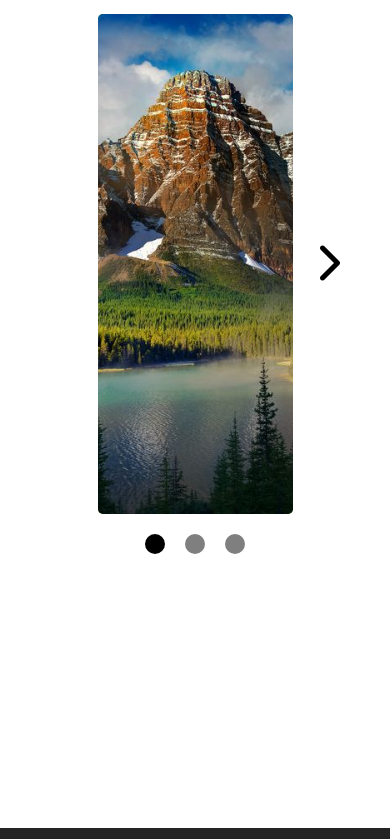
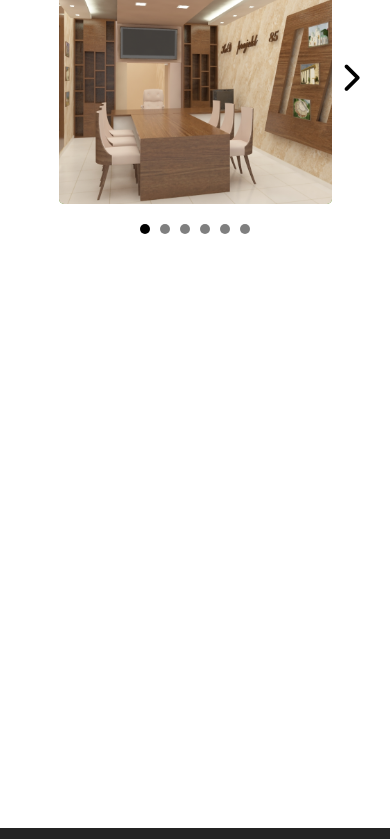
Before and after one commit to Dusan95z/Practice, a plain HTML site: page pages/projects/projects.html in a window 390 px wide. Shown: the part 293-1132 px from the top of the page. Drawn offline with Linux system fonts and the light colour scheme.

Commit message:
carousel responsive done

```diff
--- a/helpers/variables.scss
+++ b/helpers/variables.scss
@@ -16,4 +16,5 @@
 }
 
 @media only screen and (max-width: 600px) {
+
 }
--- a/pages/projects/projects.html
+++ b/pages/projects/projects.html
@@ -59,7 +59,21 @@
           <ul class="carousel-track">
             <li class="carousel-slide current-slide">
               <img
+                src="../../images/carousel/duca kanc.jpg"
+                alt="carousel-image"
+                class="carousel-image"
+              />
+            </li>
+            <li class="carousel-slide current-slide">
+              <img
                 src="../../images/carousel/nature1.jpg"
+                alt="carousel-image"
+                class="carousel-image"
+              />
+            </li>
+            <li class="carousel-slide current-slide">
+              <img
+                src="../../images/carousel/audi.jpg"
                 alt="carousel-image"
                 class="carousel-image"
               />
@@ -67,6 +81,13 @@
             <li class="carousel-slide">
               <img
                 src="../../images/carousel/nature2.jpg"
+                alt="carousel-image"
+                class="carousel-image"
+              />
+            </li>
+            <li class="carousel-slide">
+              <img
+                src="../../images/carousel/mercedes.jpg"
                 alt="carousel-image"
                 class="carousel-image"
               />
@@ -87,6 +108,9 @@
           <button class="carousel-dot current-slide"></button>
           <button class="carousel-dot"></button>
           <button class="carousel-dot"></button>
+          <button class="carousel-dot"></button>
+          <button class="carousel-dot"></button>
+          <button class="carousel-dot"></button>
         </div>
       </div>
 
--- a/pages/projects/projects.scss
+++ b/pages/projects/projects.scss
@@ -7,6 +7,10 @@ body {
 
 .main {
   margin-top: 12rem;
+
+  @media only screen and (max-width: 800px) {
+    margin-top: 6rem;
+  }
 }
 
 // CAROUSEL APP
@@ -23,6 +27,31 @@ body {
   width: 50%;
   height: 50rem;
   margin: 0 auto;
+
+  @media only screen and (max-width: 1600px) {
+    width: 60%;
+  }
+
+  @media only screen and (max-width: 1300px) {
+    width: 75%;
+  }
+
+  @media only screen and (max-width: 1000px) {
+    height: 40rem;
+  }
+
+  @media only screen and (max-width: 800px) {
+    height: 35rem;
+  }
+
+  @media only screen and (max-width: 600px) {
+    height: 30rem;
+    width: 70%;
+  }
+
+  @media only screen and (max-width: 500px) {
+    height: 25rem;
+  }
 }
 
 .carousel-container {
@@ -64,12 +93,24 @@ body {
   cursor: pointer;
   font-size: 4rem;
 
+  @media only screen and (max-width: 800px) {
+    font-size: 3rem;
+  }
+
   &-left {
     left: -5rem;
+
+    @media only screen and (max-width: 600px) {
+      left: -3rem;
+    }
   }
 
   &-right {
     right: -5rem;
+
+    @media only screen and (max-width: 600px) {
+      right: -3rem;
+    }
   }
 }
 
@@ -87,6 +128,20 @@ body {
   margin: 2rem 1rem 0 1rem;
   cursor: pointer;
   outline: none;
+
+  @media only screen and (max-width: 800px) {
+    width: 1.5rem;
+    height: 1.5rem;
+  }
+
+  @media only screen and (max-width: 600px) {
+    margin: 2rem 0.5rem 0 0.5rem;
+  }
+
+  @media only screen and (max-width: 480px) {
+    width: 1rem;
+    height: 1rem;
+  }
 }
 
 .carousel-dot.current-slide {
```
Also changed, not shown: images/carousel/bmw.jpg (deleted), images/carousel/duca kanc.jpg (added), pages/projects/projects.css, 1 other file.
